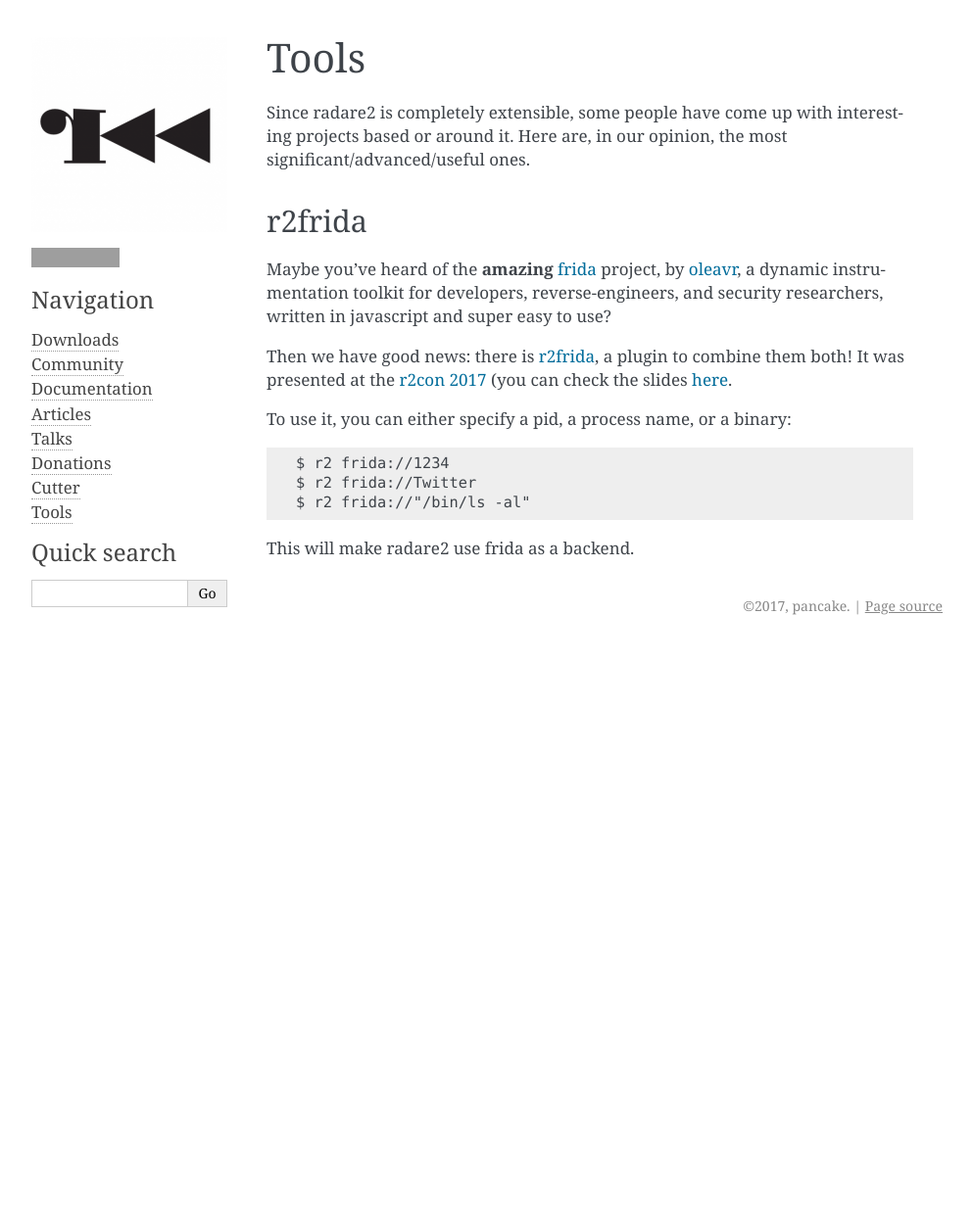
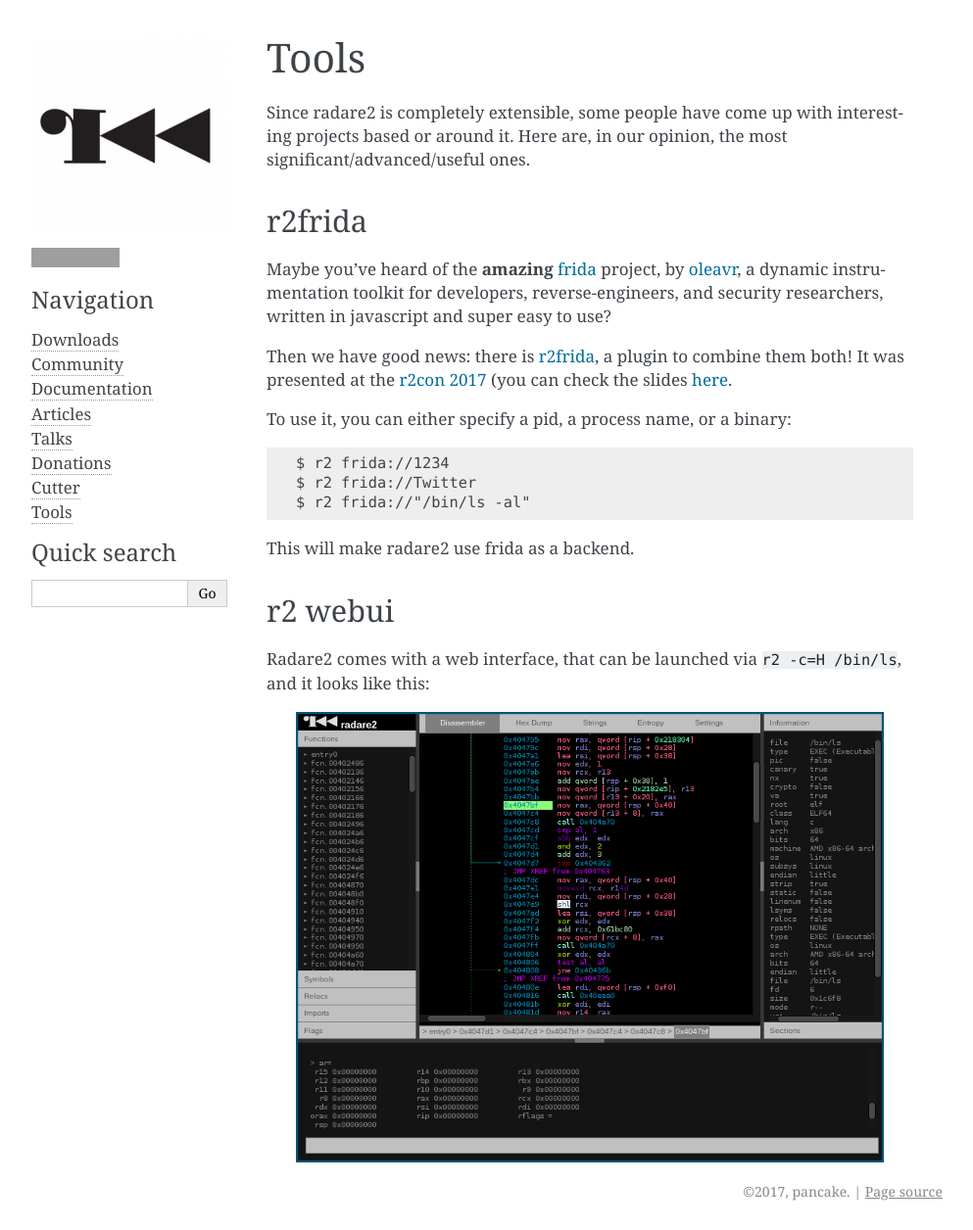
Before and after one commit to radareorg/radareorg, a Sphinx documentation site: the page built from source/tools.rst, in a window 1280 px wide and 1256 px high. Shown: the whole window at 98% size, without its empty margins (148-1141 px from the left). Built offline with Sphinx 7.4.7, drawn with Linux system fonts in a browser that asks for light colours; grey boxes are pictures that could not be loaded.

Commit message:
Mention r2webui
This should close #14

```diff
--- a/source/tools.rst
+++ b/source/tools.rst
@@ -27,3 +27,14 @@
   $ r2 frida://"/bin/ls -al"
 
 This will make radare2 use frida as a backend.
+
+r2 webui
+--------
+
+Radare2 comes with a web interface, that can be launched via ``r2 -c=H /bin/ls``,
+and it looks like this:
+
+.. image:: _static/webui.png
+  :alt: webui screenshot
+  :scale: 75 %
+  :align: center
```
Also changed, not shown: source/_static/webui.png (added).
